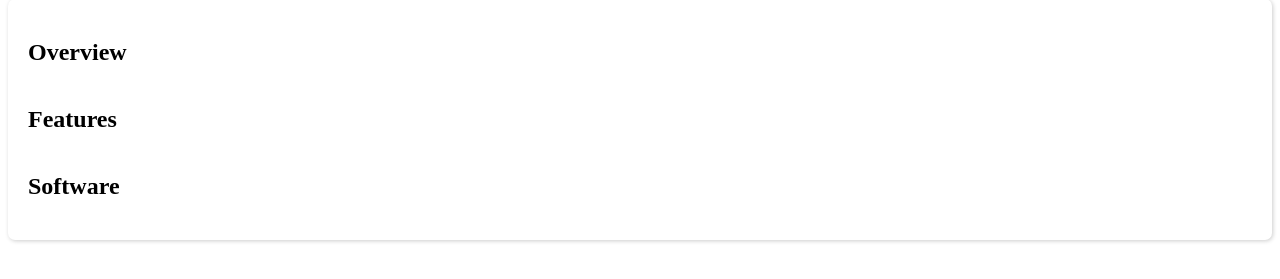
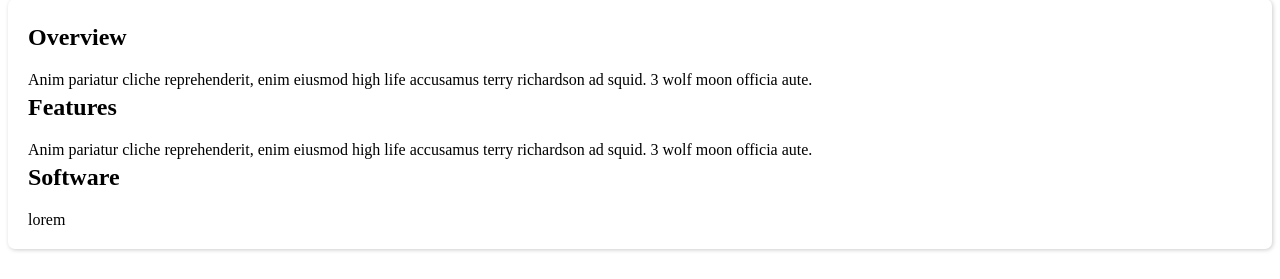
Before and after one commit to birksy89/React-Collapsible-Component, a React app: page / in a window 1280 px wide. Shown: the part 231-510 px from the top of the page. Built offline with nearby package versions, Linux system fonts and the light colour scheme.

Commit message:
Setting up Best CSS for Height Animation

```diff
--- a/src/scss/app.scss
+++ b/src/scss/app.scss
@@ -69,30 +69,30 @@ header {
 // }
 
 /* Simple CSS transition of max-height */
-.panel {
-    .panel-collapse {
-        max-height: 0;
-        overflow: hidden;
-        transition: max-height 0.5s cubic-bezier(.525,.66,.495,1.4);
-    }
-    &.is-expanded {
-        .panel-collapse {
-            max-height: 200px
-        }
-    }
-}
+// .panel {
+//     .panel-collapse {
+//         max-height: 0;
+//         overflow: hidden;
+//         transition: max-height 0.5s cubic-bezier(.525,.66,.495,1.4);
+//     }
+//     &.is-expanded {
+//         .panel-collapse {
+//             max-height: 200px
+//         }
+//     }
+// }
 
 /* JS calculated height - the most accurate */
-// .panel {
-//     .panel-heading {
-//         cursor: pointer;
-//     }
-//     .panel-collapse {
-//         overflow: hidden;
-//         transition: height 0.3s ease-out;
-//     }
-//     .panel-body {
-//         border: none !important;
-//     }
-//     h2 {margin-top: 5px !important;}
-// }
+.panel {
+    .panel-heading {
+        cursor: pointer;
+    }
+    .panel-collapse {
+        overflow: hidden;
+        transition: height 0.3s ease-out;
+    }
+    .panel-body {
+        border: none !important;
+    }
+    h2 {margin-top: 5px !important;}
+}
```
